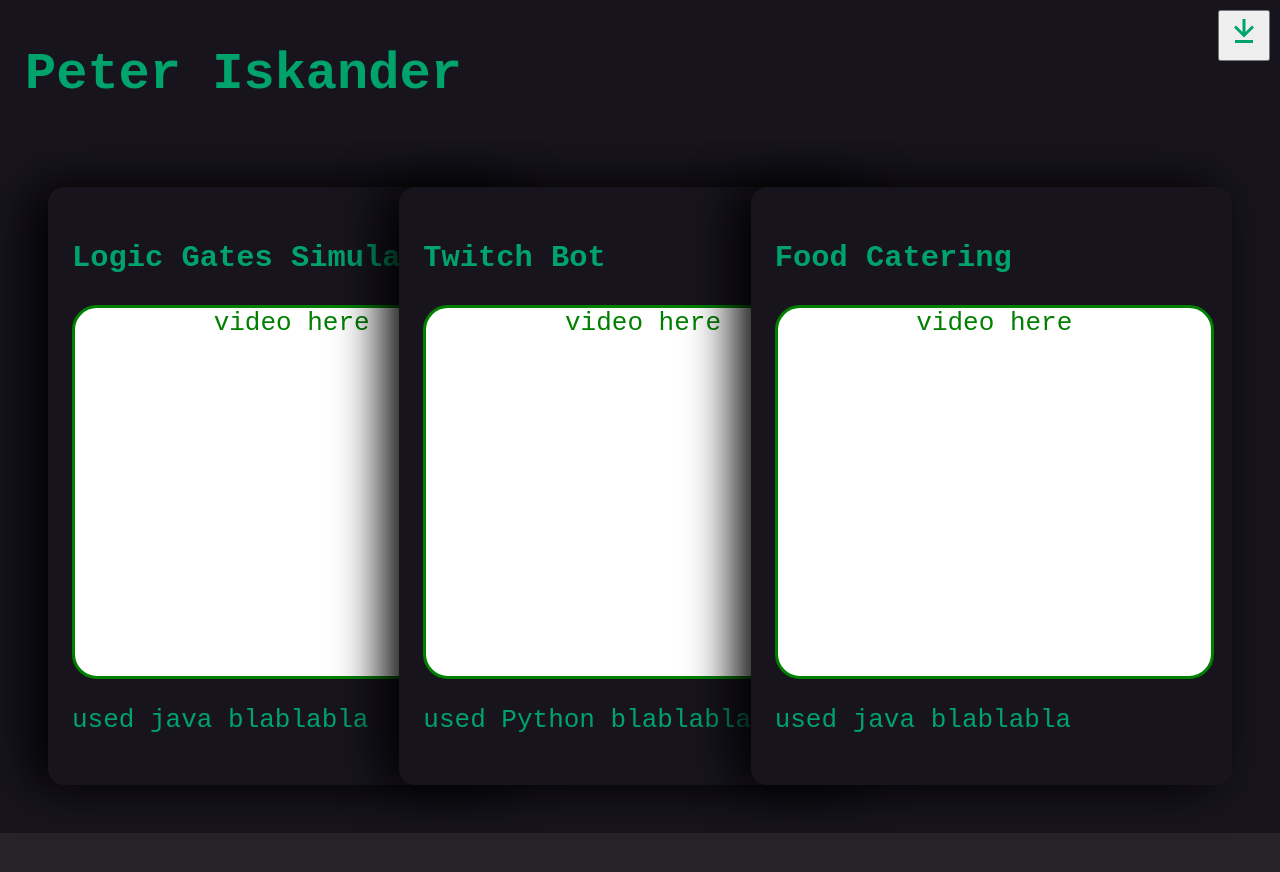
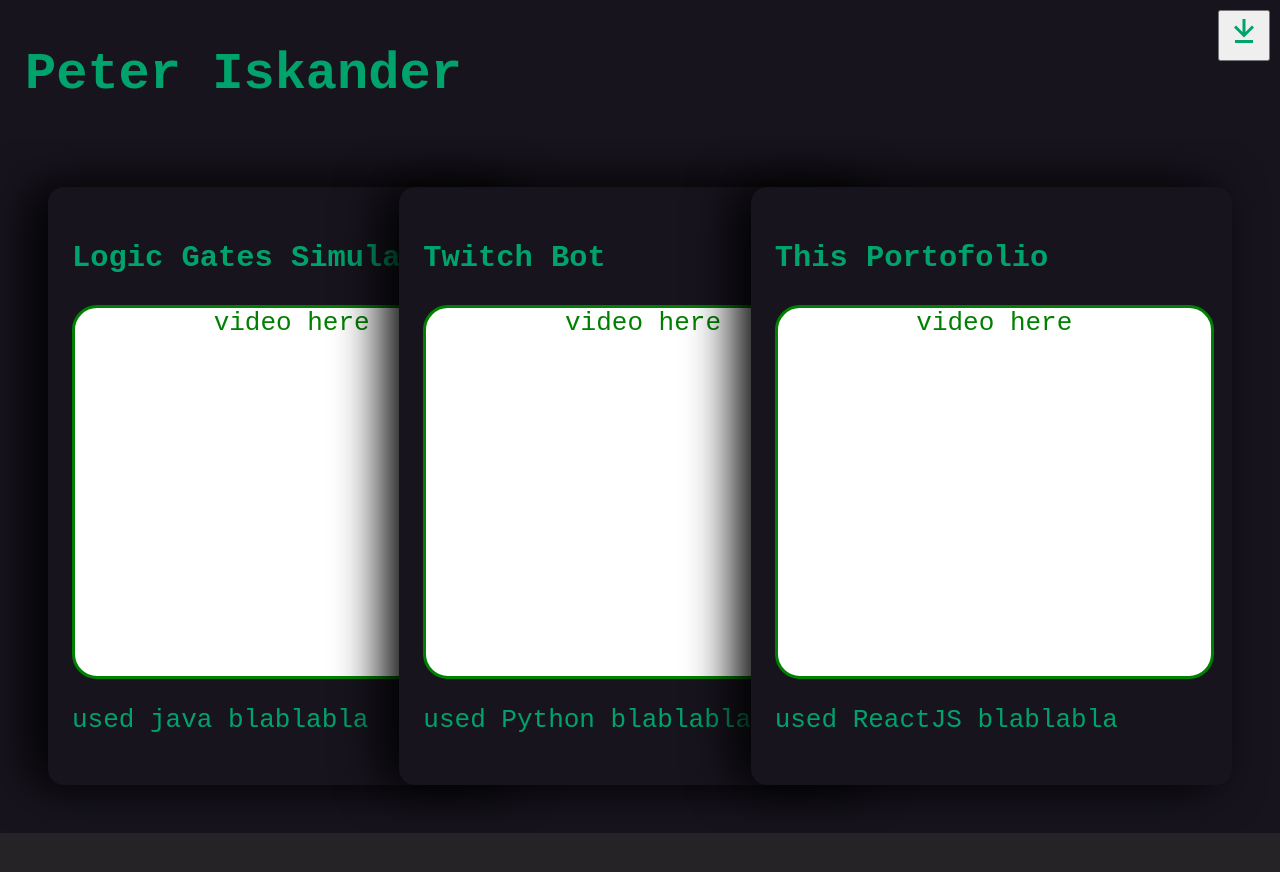
Before and after one commit to PeterMagdyIskander/MyPortfolio, a React (Create React App) app: page / in a window 1280 px wide. Shown: the top 872 px of the page. Built offline with nearby package versions, Linux system fonts and the light colour scheme.

Commit message:
Titles are now clickable and changed some styling

```diff
--- a/src/App.css
+++ b/src/App.css
@@ -20,19 +20,14 @@
   padding-top: 10px;
   color:#00A36C;
   }
-.Project{
-  text-align: center;
+
+  .description,.projectTitle{
+    color:#00A36C;
+  }
+.projectTitle:hover{
+  color:whitesmoke;
+  cursor: pointer;
 }
-
-.titleOfProject{
-  color:#00A36C;
-}
-
-.description{
-
-  color:#00A36C;
-}
-
 .videoContainer{
   margin: auto;
   text-align: center;
--- a/src/App.js
+++ b/src/App.js
@@ -58,14 +58,13 @@ const Content = styled.div`
 const Project = (props) => {
   return (
     <article className="card">
-      <h3 className="titleOfProject">{props.projectName}</h3>
-      <div
-        className="videoContainer"
+      <h3
+        className="projectTitle"
         onClick={() => window.open(props.githubRepo, "_blank")}
       >
-        {" "}
-        video here
-      </div>
+        {props.projectName}
+      </h3>
+      <div className="videoContainer">video here</div>
       <p className="description">{props.description}</p>
     </article>
   );
@@ -109,9 +108,21 @@ export const App = () => {
         <div className="MainDiv">
           <h1 className="title"> Peter Iskander</h1>
           <section className="card-list">
-            <Project projectName="Logic Gates Simulator" description="used java blablabla" ></Project>
-            <Project projectName="Twitch Bot" description="used Python blablabla" ></Project>
-            <Project projectName="Food Catering" description="used java blablabla" ></Project>
+            <Project
+              projectName="Logic Gates Simulator"
+              description="used java blablabla"
+              githubRepo="https://github.com/PeterMagdyIskander/LogicGateSimulator"
+            ></Project>
+            <Project
+              projectName="Twitch Bot"
+              description="used Python blablabla"
+              githubRepo="https://github.com/PeterMagdyIskander/TwitchBot"
+            ></Project>
+            <Project
+              projectName="This Portofolio"
+              description="used ReactJS blablabla"
+              githubRepo="https://github.com/PeterMagdyIskander/MyPortofolio"
+            ></Project>
           </section>
         </div>
       </Content>
```
